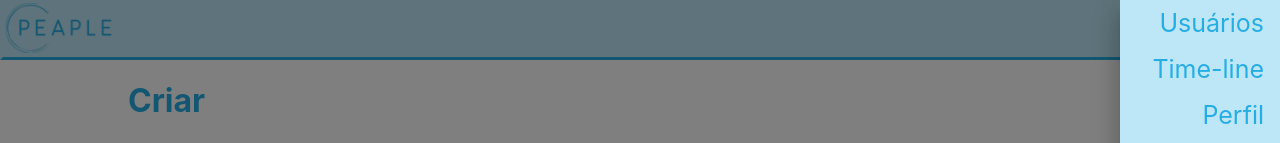
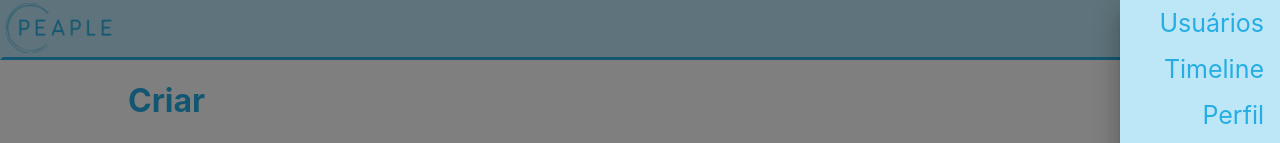
Before and after one commit to amaraleb/peaple, a React (Create React App) app: page /newpost in a window 1280 px wide. Both pictures are taken after a click on the picture 1252 px from the left and 28 px from the top of the page. Shown: the top 143 px of the page. Built offline with nearby package versions, Linux system fonts and the light colour scheme.

Commit message:
Timeline

```diff
--- a/src/components/molecules/DrawerMenu.jsx
+++ b/src/components/molecules/DrawerMenu.jsx
@@ -33,7 +33,7 @@ export default function DrawerMenu(props) {
       </ListItem>
       <ListItem id="list_align">
         <Link className="link" to={`/timeline/${selectedUser}`}>
-          Time-line
+          Timeline
         </Link>
       </ListItem>
       <ListItem id="list_align">
```
